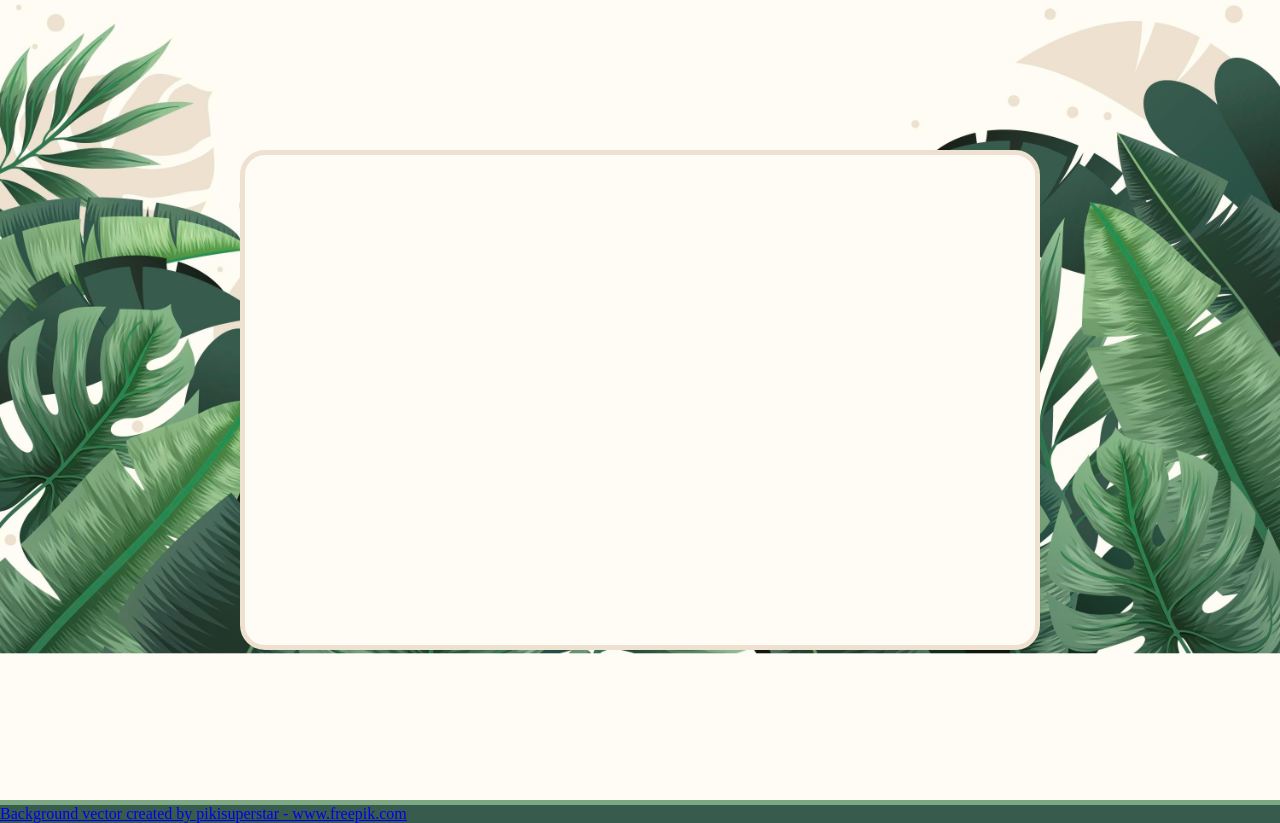
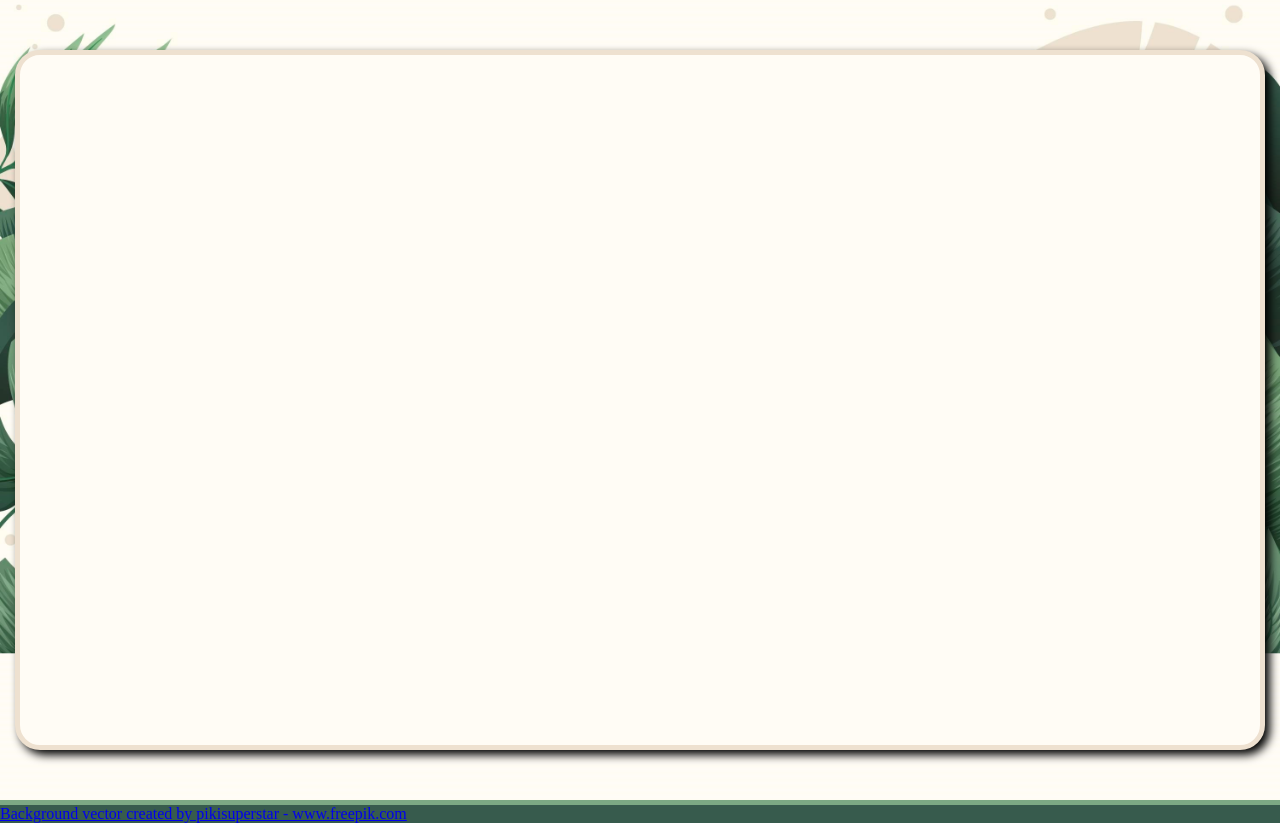
Before and after one commit to EthanPhilpott/Travel, a plain HTML site: page index.html in a window 1280 px wide. Drawn offline with Linux system fonts and the light colour scheme.

Commit message:
NIce try nerd

```diff
--- a/index.html
+++ b/index.html
@@ -13,7 +13,12 @@
 
         <main>
             <article>
+                <section class="form">
 
+                </section>
+                <section class="slider-nav">
+
+                </section>
             </article>
         </main>
 
--- a/style.css
+++ b/style.css
@@ -12,7 +12,6 @@
     --light-green: #99c497;
     --green      : #7ca984;
     --dark-green : #375b4d;
-    --dark       : #36454f;
 }
 
 main {
@@ -26,11 +25,14 @@ main {
 }
 
 article {
-    width: 800px;
-    height: 500px;
+    width: 1250px;
+    height: 700px;
     background-color: var(--paste);
     border: solid 5px var(--paster);
     border-radius: 25px;
+    box-shadow: black 5px 5px 10px;
+    display: grid;
+
 }
 
 footer {
```
